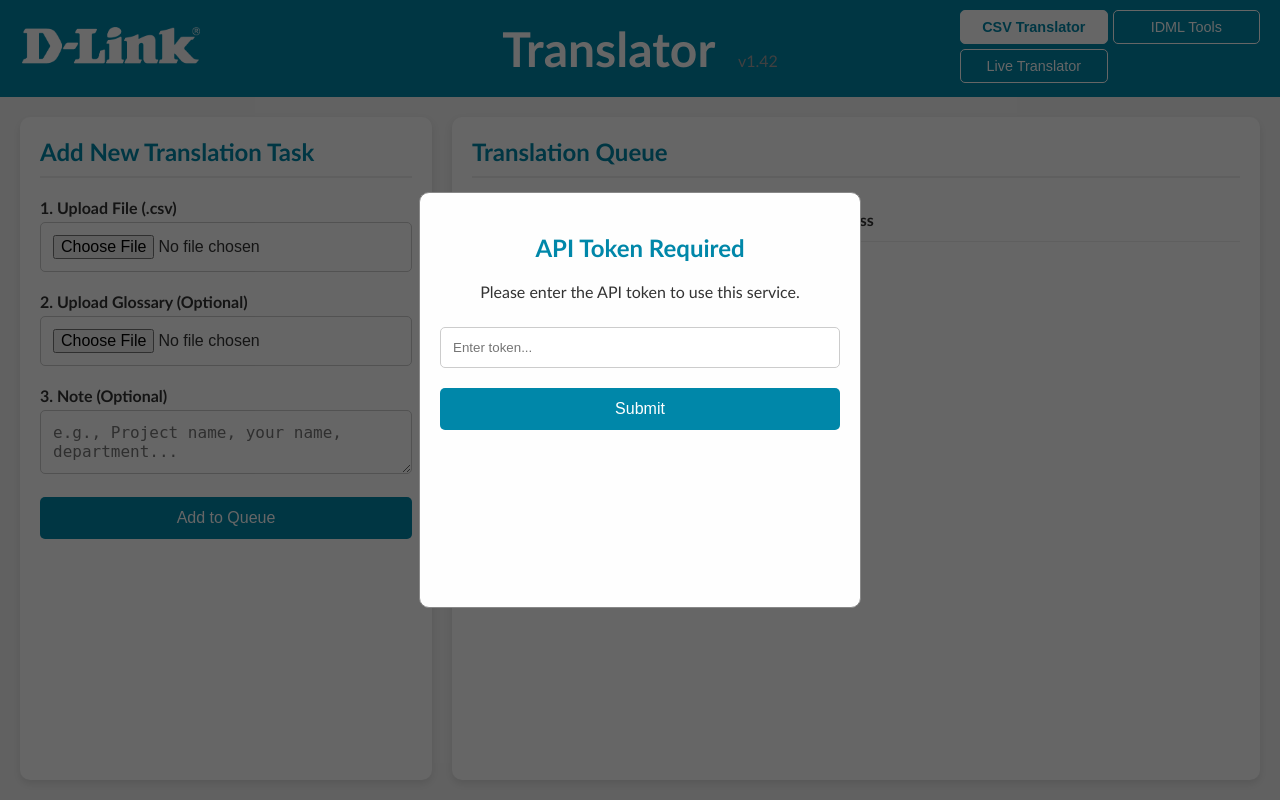
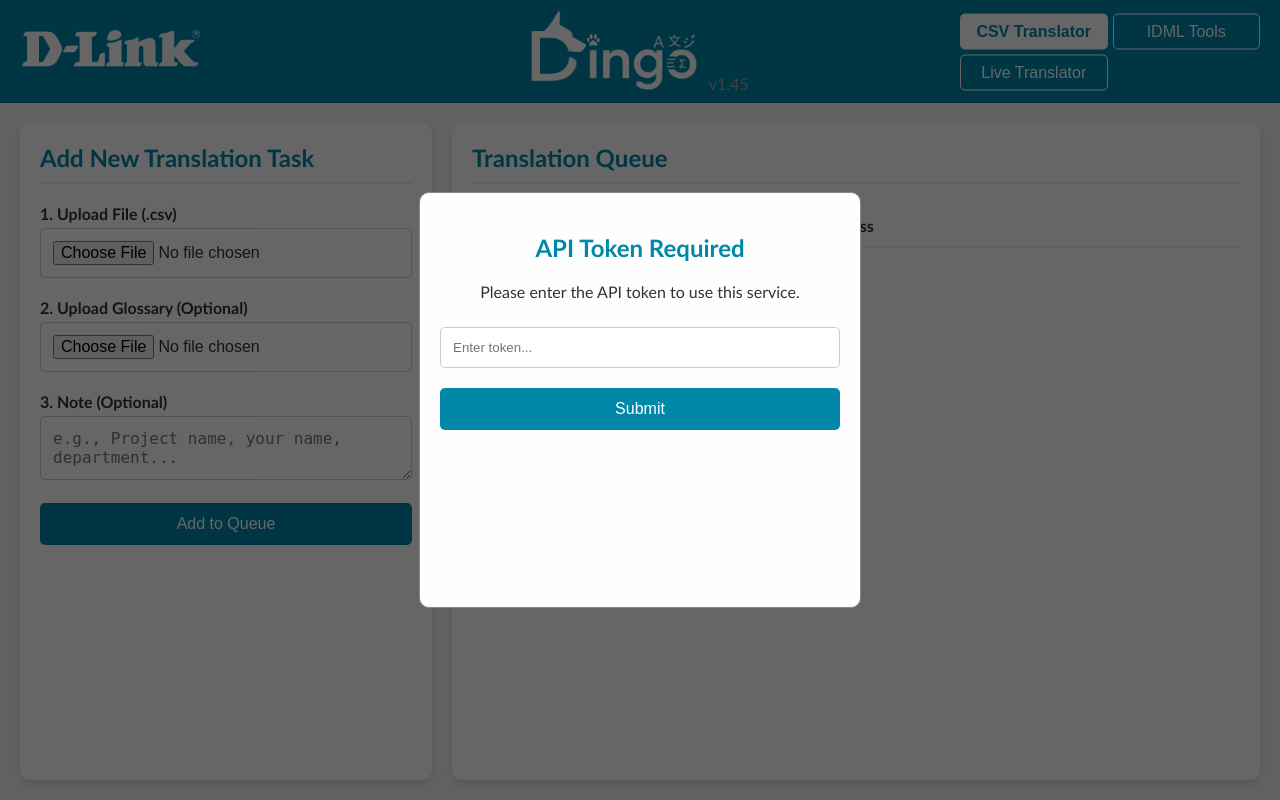
Before and after one commit to dbshadow/Dingo, a FastAPI app: page / in a window 1280 px wide. Run offline with FastAPI, Linux system fonts and the light colour scheme; lists and menus that the app fills with data are empty; parts of the project's set-up code (start-up, migrations or seed data) failed here and were passed over.

Commit message:
[GUI] : update Dingo
1. Rename platform name : Dingo
2. Remove debug message
3. Add dingo logo

 Changes to be committed:
	new file:   static/dingo.png
	modified:   static/dlink.css
	modified:   static/style.css
	modified:   templates/index.html
	modified:   translator.py

```diff
--- a/static/dlink.css
+++ b/static/dlink.css
@@ -16,7 +16,7 @@ header {
     display: flex;
     align-items: center;
     justify-content: center; /* 確保所有內容在水平方向上置中 */
-    padding: 20px;
+    padding: 10px 20px; /* 上下10px, 左右20px */
     background-color: var(--header-bg-color);
     color: var(--text-color);
 }
@@ -32,9 +32,9 @@ header {
     filter: invert(100%); /* 將 logo 顏色改為白色（適用於黑色 logo） */
 }
 
-.title-container {
-    flex: 1;
-    text-align: center; /* 使標題置中 */
+.title-container img{
+    height: 80px; /* 限制高度來避免撐開 header */
+    width: auto; /* 寬度自動調整以維持比例 */
     margin: 0 auto; /* 確保標題容器在中間 */
 }
 
--- a/static/style.css
+++ b/static/style.css
@@ -269,8 +269,9 @@ button:disabled {
 /* Tab Styles */
 .tabs {
     position: absolute;
-    top: 10px; /* Adjust position */
+    top: 50%;
     right: 20px;
+    transform: translateY(-50%);
     display: grid;
     grid-template-columns: 1fr 1fr; /* 2x2 grid */
     gap: 5px;
@@ -285,7 +286,7 @@ button:disabled {
     cursor: pointer;
     padding: 8px 10px; /* Smaller padding */
     transition: 0.3s;
-    font-size: 0.9rem; /* Smaller font */
+    font-size: 1.0rem; /* Smaller font */
     border-radius: 5px;
     text-align: center;
 }
--- a/templates/index.html
+++ b/templates/index.html
@@ -23,7 +23,7 @@
             <a href="/"><img src="/static/logo.png" alt="D-Link Logo"></a>
         </div>
         <div class="title-container">
-            <h1>Translator&nbsp;<span class="version">v1.42</span></h1>
+            <a href="/"><img src="/static/dingo.png" alt="Dingo Logo"></a><span class="version">v1.45</span>
         </div>
         <div class="tabs">
             <button class="tab-link active" data-tab="csv-translator">CSV Translator</button>
--- a/translator.py
+++ b/translator.py
@@ -74,7 +74,6 @@ async def translate_text(
         # 移除可能出現的引號
         if translated_text.startswith('"') and translated_text.endswith('"'):
             translated_text = translated_text[1:-1]
-        print(f"{translated_text}")
         return translated_text
     except Exception as e:
         print(f"An error occurred while translating '{text_to_translate}': {e}")
```
Also changed, not shown: static/dingo.png (added).
